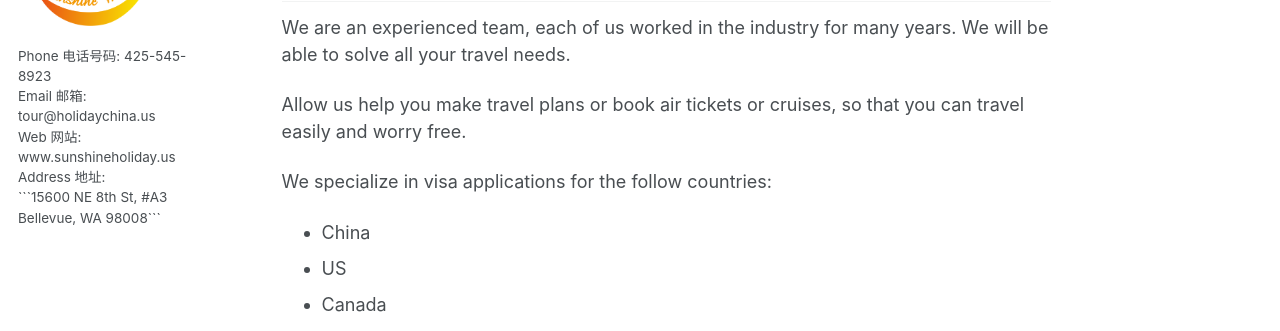
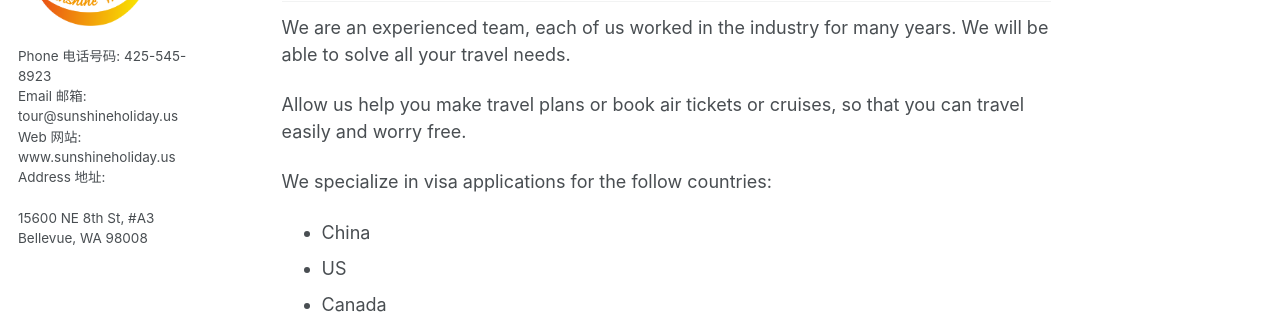
Before and after one commit to sunshineholidayus/web3, a Jekyll site: the page built from _pages/about.md, in a window 1280 px wide. Shown: the part 215-546 px from the top of the page. Built offline with Jekyll 4.4.1, drawn with Linux system fonts in a browser that asks for light colours.

Commit message:
Update _config.yml

````diff
--- a/_config.yml
+++ b/_config.yml
@@ -24,7 +24,7 @@ author:
   avatar           : "logo-small.png"
   #name             : "Your Sidebar Name"
   #pronouns         : # example: "she/her"
-  bio              : "Phone 电话号码: 425-545-8923<br>Email 邮箱: tour@holidaychina.us<br>Web 网站: www.sunshineholiday.us<br>Address 地址:<br>```15600 NE 8th St, #A3<br>Bellevue, WA 98008```"
+  bio              : "Phone 电话号码: 425-545-8923<br>Email 邮箱: tour@sunshineholiday.us<br>Web 网站: www.sunshineholiday.us<br>Address 地址:<br><br>15600 NE 8th St, #A3<br>Bellevue, WA 98008"
   #location         : "Earth"
   #employer         : "Red Brick University"
   #uri              : # URL
````
